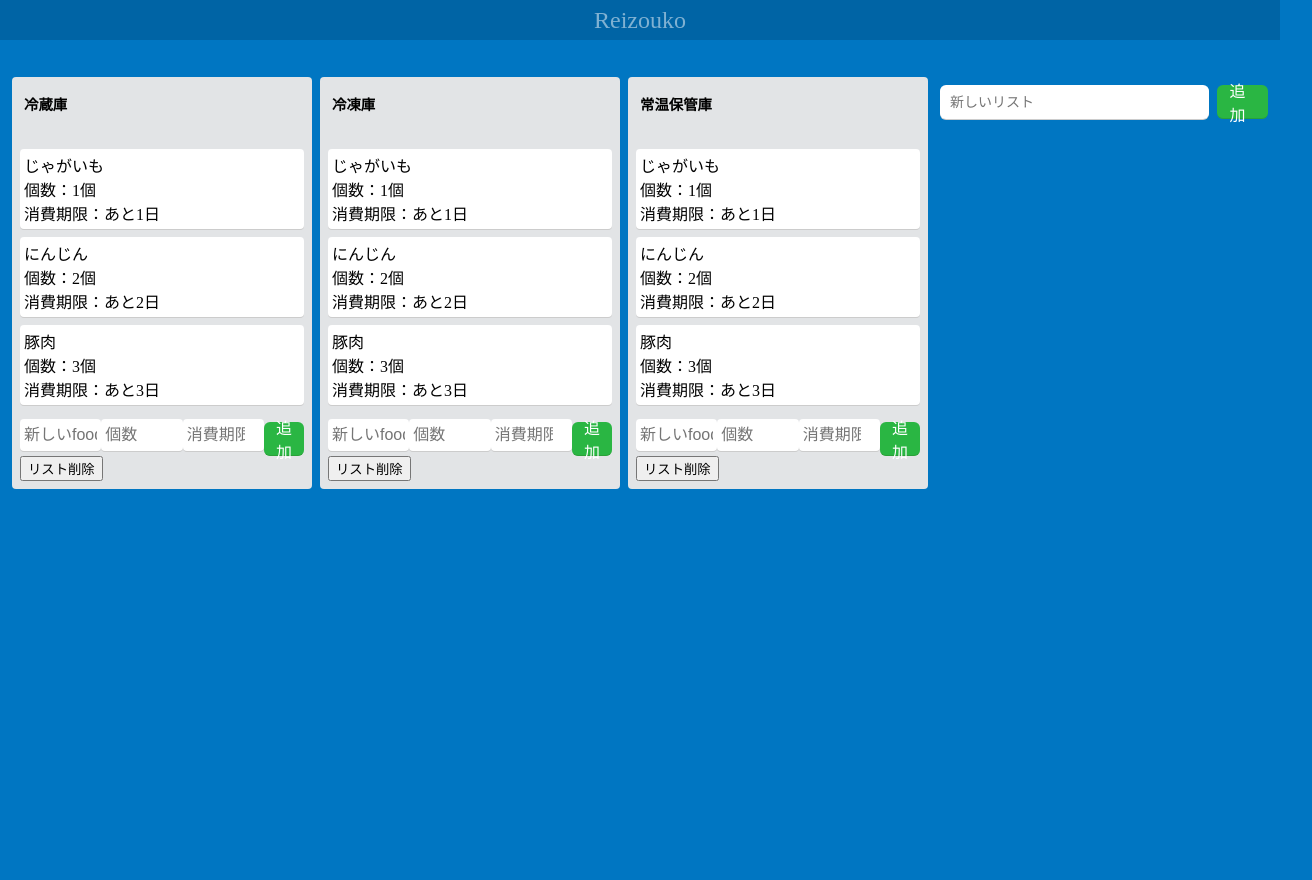
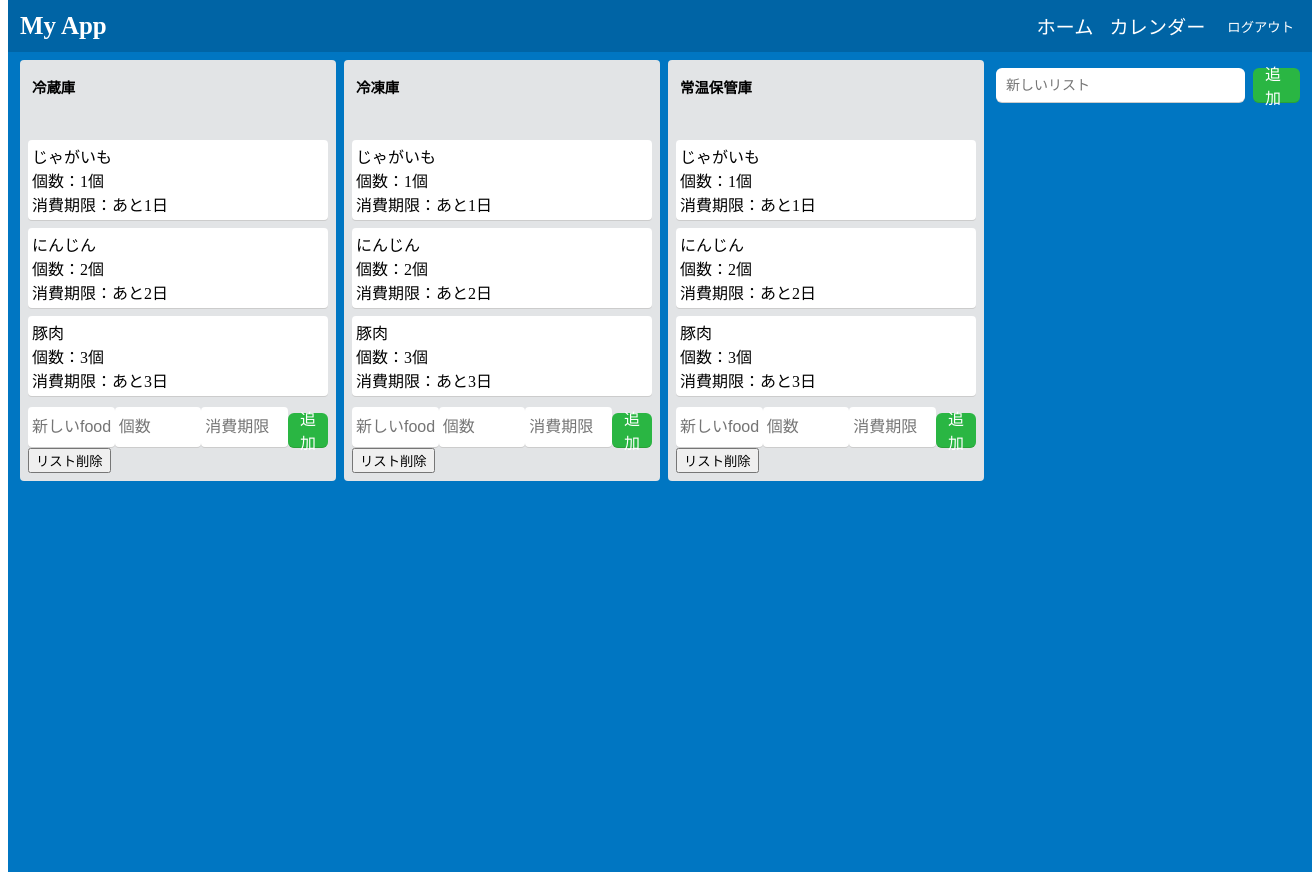
Before and after one commit to webex89-team-2/team-original-app, a React (Vite) app: page /mypage in a window 1280 px wide. Shown: the whole page, 1312 px wide, since content can reach past the window. Before the commit the page ends 825 px from the top, so only its background shows below. Built offline with nearby package versions, Linux system fonts and the light colour scheme.

Commit message:
ヘッダー

```diff
--- a/src/component/Header.jsx
+++ b/src/component/Header.jsx
@@ -1,7 +1,28 @@
-export function Header() {
-    return (
-    <header>
-      <div className = "header-title">Reizouko</div>
+import { Link, useNavigate } from "react-router-dom";
+import "../css/Header.css";
+
+export const Header = () => {
+  const navigate = useNavigate();
+  return (
+    <header className="header">
+      <Link to="/" className="logo">
+        My App
+      </Link>
+      <nav>
+        <ul className="nav-links">
+          <li>
+            <Link to="/mypage">ホーム</Link>
+          </li>
+          <li>
+            <Link to="/calendar">カレンダー</Link>
+          </li>
+          <li>
+            <button onClick={() => navigate("/signin")}>ログアウト</button>
+          </li>
+        </ul>
+      </nav>
     </header>
-    )
-}
+  );
+};
+
+// ...existing code...
--- a/src/component/List.jsx
+++ b/src/component/List.jsx
@@ -1,81 +1,80 @@
-import { useState } from "react"
-import { Card } from "./Card"
+import { useState } from "react";
+import { Card } from "./Card";
+import "../css/Trello.css";
 
 export function List({ title }) {
   const [cards, setCards] = useState([
-    {id: crypto.randomUUID(), text: "じゃがいも", number: 1, dead: 1},
-    {id: crypto.randomUUID(), text: "にんじん", number: 2, dead: 2},
-    {id: crypto.randomUUID(), text: "豚肉", number: 3, dead: 3},
-  ])
+    { id: crypto.randomUUID(), text: "じゃがいも", number: 1, dead: 1 },
+    { id: crypto.randomUUID(), text: "にんじん", number: 2, dead: 2 },
+    { id: crypto.randomUUID(), text: "豚肉", number: 3, dead: 3 },
+  ]);
 
-  const [inputValue, setInputValue] = useState("")
-  const [inputNumber, setInputNumber] = useState("")
-  const [inputDead, setInputDead] = useState("")
-
+  const [inputValue, setInputValue] = useState("");
+  const [inputNumber, setInputNumber] = useState("");
+  const [inputDead, setInputDead] = useState("");
 
   // 追加ボタン
   const handleAddCard = () => {
-  if (!inputValue) return
-  setCards([...cards, {
+    if (!inputValue) return;
+    setCards([
+      ...cards,
+      {
         id: crypto.randomUUID(),
         text: inputValue,
         number: Number(inputNumber) || 1,
         dead: Number(inputDead) || 1,
-  }
-])
-  setInputValue("")
-  setInputNumber("")
-  setInputDead("")
-}
+      },
+    ]);
+    setInputValue("");
+    setInputNumber("");
+    setInputDead("");
+  };
 
   // 削除ボタン
   const handleDeleteCard = (idToDelete) => {
-  setCards(cards.filter((card) => card.id !== idToDelete))
-}
+    setCards(cards.filter((card) => card.id !== idToDelete));
+  };
 
   return (
     <>
-  <div className = "list-header">
-    <div className = "list-title">{title}</div>
+      <div className="list-header">
+        <div className="list-title">{title}</div>
       </div>
 
-  <div className = "cards-container">
+      <div className="cards-container">
         {cards.map((card) => (
-      <Card
-      key = {card.id}
-      card = {card}
-      handleDeleteCard = {handleDeleteCard}/>
+          <Card key={card.id} card={card} handleDeleteCard={handleDeleteCard} />
         ))}
       </div>
 
-  <div className = "list-footer">
-    <div className = "input-container">
+      <div className="list-footer">
+        <div className="input-container">
           <input
-      type = "text"
-      placeholder = "新しいfood"
-      className = "input-todo"
-      value = {inputValue}
-      onChange = {(e) => setInputValue(e.target.value)}
+            type="text"
+            placeholder="新しいfood"
+            className="input-todo"
+            value={inputValue}
+            onChange={(e) => setInputValue(e.target.value)}
           />
           <input
-      type = "number"
-      placeholder = "個数"
-      className = "input-todo"
-      value = {inputNumber}
-      onChange = {(e) => setInputNumber(e.target.value)}
+            type="number"
+            placeholder="個数"
+            className="input-todo"
+            value={inputNumber}
+            onChange={(e) => setInputNumber(e.target.value)}
           />
           <input
-      type = "number"
-      placeholder = "消費期限（日）"
-      className = "input-todo"
-      value = {inputDead}
-      onChange = {(e) => setInputDead(e.target.value)}
+            type="number"
+            placeholder="消費期限（日）"
+            className="input-todo"
+            value={inputDead}
+            onChange={(e) => setInputDead(e.target.value)}
           />
-      <div className = "input-button" onClick = {handleAddCard}>
+          <div className="input-button" onClick={handleAddCard}>
             追加
           </div>
         </div>
       </div>
     </>
-)
+  );
 }
--- a/src/component/Trello.css
+++ /dev/null
@@ -1,137 +0,0 @@
-* {
-  box-sizing: border-box;
-}
-body {
-  margin: 0;
-  overflow: hidden;
-  background-color: #0076c2;
-}
-header {
-  position: absolute;
-  top: 0px;
-  width: 100%;
-}
-.header-title {
-  display: flex;
-  justify-content: center;
-  align-items: center;
-  height: 40px;
-  font-size: 1.5em;
-  background-color: #0064a5;
-  color: #7fb1d2;
-}
-.main-container {
-  display: flex;
-  flex-wrap: nowrap;
-  align-items: flex-start;
-  width: 100vw;
-  height: 100vh;
-  padding: 52px 12px 12px 12px;
-  overflow-x: auto;
-  background-color: #0076c2;
-}
-.new-list {
-  height: 34px;
-  width: 320px;
-  max-width: 60vw;
-  padding: 0 10px;
-  margin: 8px 8px 0 12px;
-  border: none;
-  border-radius: 6px;
-  box-shadow: 0 1px 0 #ccc;
-  font-size: 14px;
-}
-.list-container {
-  min-width: 300px;
-  width: 300px;
-  padding: 8px;
-  border-radius: 4px;
-  background-color: #e2e4e6;
-}
-.list-container:nth-child(n + 2) {
-  margin-left: 8px;
-}
-.list-header {
-  height: 60px;
-  padding: 8px 0px 0px 4px;
-  font-weight: bold;
-  font-size: 0.9em;
-}
-.cards-container {
-  max-height: calc(100vh - 200px);
-  margin-top: 4px;
-  overflow-y: auto;
-}
-.card {
-  position: relative;
-  padding: 4px;
-  background-color: #fff;
-  border-radius: 4px;
-  box-shadow: 0 1px 0 #ccc;
-}
-.card:nth-of-type(n + 2) {
-  margin-top: 8px;
-}
-.card:last-child {
-  margin-bottom: 1px;
-  word-wrap: break-word;
-}
-.card .text {
-  overflow-x: hidden;
-}
-.card:hover {
-  background-color: #edeff0;
-  border-bottom-color: #d6dadc;
-}
-.card:hover .delete {
-  position: absolute;
-  bottom: 4px;
-  right: 4px;
-  z-index: 16;
-  opacity: 0.5;
-  color: #f00;
-}
-.card:hover .delete:after {
-  content: "削除";
-}
-.card:hover .delete:hover {
-  opacity: 1;
-}
-.input-container {
-  display: flex;
-  justify-content: space-between;
-  align-items: center;
-}
-.input-container .input-todo {
-  height: 2em;
-  width: 75%;
-  padding: 4px;
-  background-color: #fff;
-  border-radius: 4px;
-  box-shadow: 0 1px 0 #ccc;
-  font-size: 1em;
-  border-width: 0px;
-}
-.input-container .input-todo:focus {
-  outline: 0;
-}
-.input-button {
-  display: inline-flex;
-  align-items: center;
-  justify-content: center;
-  height: 34px;
-  padding: 0 12px;
-  margin-top: 8px;
-  color: #fff;
-  background-color: #2ab643;
-  border-radius: 6px;
-  border-bottom: 1px solid #2aa138;
-  cursor: pointer;
-  user-select: none;
-}
-.input-container .input-button:active {
-  transform: translateY(2px);
-}
-.list-footer {
-  margin-top: 8px;
-}
--- /dev/null
+++ b/src/css/Header.css
@@ -0,0 +1,36 @@
+.header {
+  background-color: #0064a5;
+  color: #fff;
+  padding: 12px;
+  font-size: 1.2em;
+  display: flex;
+  align-items: center;
+  justify-content: space-between;
+}
+.logo {
+  font-weight: bold;
+  font-size: 1.3em;
+  color: #fff;
+  text-decoration: none;
+}
+.nav-links {
+  list-style: none;
+  display: flex;
+  gap: 16px;
+  margin: 0;
+  padding: 0;
+}
+.nav-links li {
+  display: flex;
+  align-items: center;
+}
+.nav-links a {
+  color: #fff;
+  text-decoration: none;
+}
+.nav-links button {
+  background: none;
+  border: none;
+  color: #fff;
+  cursor: pointer;
+}
--- a/src/App.css
+++ b/src/css/Trello.css
@@ -1,11 +1,3 @@
-* {
-  box-sizing: border-box;
-}
-body {
-  margin: 0;
-  overflow: hidden;
-  background-color: #0076c2;
-}
 header {
   position: absolute;
   top: 0px;
@@ -42,8 +34,8 @@ header {
   font-size: 14px;
 }
 .list-container {
-  min-width: 250px;
-  width: 250px;
+  min-width: 300px;
+  width: 300px;
   padding: 8px;
   border-radius: 4px;
   background-color: #e2e4e6;
--- a/src/pages/Mypage.jsx
+++ b/src/pages/Mypage.jsx
@@ -1,36 +1,34 @@
 import React from "react";
-import{ Link, useNavigate } from "react-router-dom";
-import{BrowserRouter} from "react-router"
-import "../component/Trello.css"
-import { Header } from "../component/Header"
-import { List } from "../component/List"
-import { useState } from "react"
+import { Link } from "react-router-dom";
+import { BrowserRouter } from "react-router";
+
+import { Header } from "../component/Header";
+import { List } from "../component/List";
+import { useState } from "react";
 // import { useEffect } from "react"
 // import { addDoc, collection, getDocs } from "firebase/firestore"
 // import { db } from "../firebase"
 
 const Mypage = () => {
+  const [lists, setLists] = useState([
+    { id: crypto.randomUUID(), title: "冷蔵庫" },
+    { id: crypto.randomUUID(), title: "冷凍庫" },
+    { id: crypto.randomUUID(), title: "常温保管庫" },
+  ]);
 
-    const  navigate = useNavigate();
-  const [lists, setLists] = useState ([
-    {id: crypto.randomUUID(), title: "冷蔵庫"},
-    {id: crypto.randomUUID(), title: "冷凍庫"},
-    {id: crypto.randomUUID(), title: "常温保管庫"},
-  ])
-
-const [newListTitle, setNewListTitle] = useState("")
+  const [newListTitle, setNewListTitle] = useState("");
 
   // リスト追加ボタン
   const handleAddList = () => {
-  if(!newListTitle) return
-  setLists([...lists, {id: crypto.randomUUID(), title: newListTitle}])
-  setNewListTitle("")
-}
+    if (!newListTitle) return;
+    setLists([...lists, { id: crypto.randomUUID(), title: newListTitle }]);
+    setNewListTitle("");
+  };
 
   // リスト削除ボタン
   const handleDeleteList = (idToDeleteList) => {
-  setLists(lists.filter((list) => list.id !== idToDeleteList))
-}
+    setLists(lists.filter((list) => list.id !== idToDeleteList));
+  };
 
   // const [lists, setLists] = useState([]) // 投稿を格納する変数
 
@@ -64,26 +62,27 @@ const handleDeleteList = (idToDeleteList) => {
   return (
     <>
       <Header />
-  <button onClick = {() => navigate("/signin")}>ログアウト</button>
-  <div className = "main-container">
+      <div className="main-container">
         {lists.map((l) => (
-      <div className = "list-container" key = {l.id}>
-        <List title = {l.title} />
+          <div className="list-container" key={l.id}>
+            <List title={l.title} />
             <button onClick={() => handleDeleteList(l.id)}>リスト削除</button>
           </div>
         ))}
 
         <input
-  type = "text"
-  placeholder = "新しいリスト"
-  className = "new-list"
-  value = {newListTitle}
-  onChange = {(e) => setNewListTitle(e.target.value)}
+          type="text"
+          placeholder="新しいリスト"
+          className="new-list"
+          value={newListTitle}
+          onChange={(e) => setNewListTitle(e.target.value)}
         />
-  <div className = "input-button" onClick = {handleAddList}>追加</div>
+        <div className="input-button" onClick={handleAddList}>
+          追加
+        </div>
       </div>
     </>
-)
-}
+  );
+};
 
-export default Mypage
+export default Mypage;
```
Also changed, not shown: src/component/Card.jsx (+8 -11 lines). Lines whose indentation alone changed are shown as unchanged.
